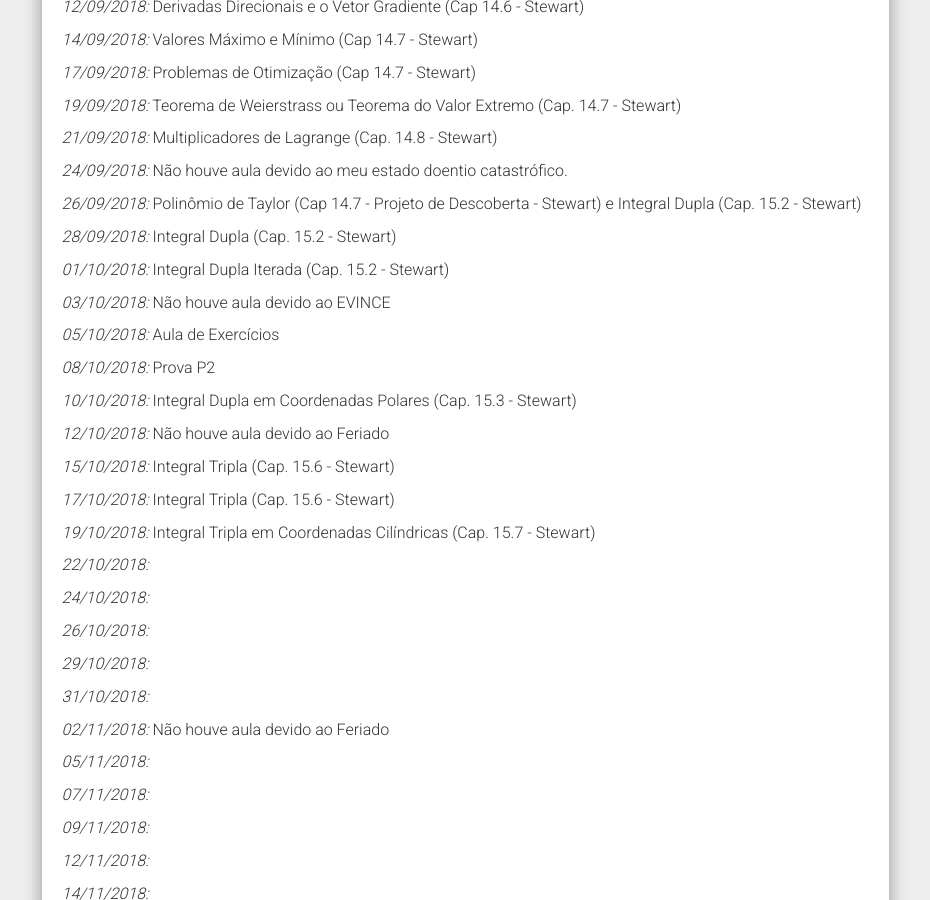
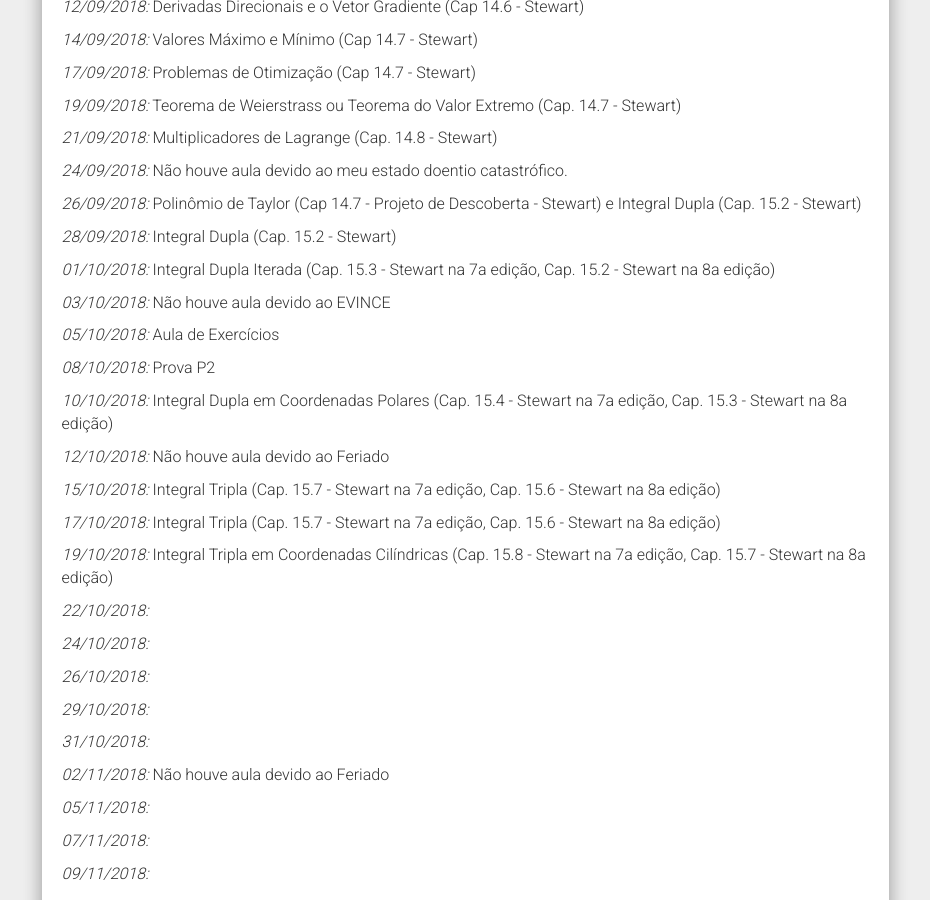
Before and after one commit to chunggnuhc/chunggnuhc.github.io, a Jekyll site: the page built from CMA211AD-Calc2-2sem2018.md, in a window 1280 px wide and 900 px high, scrolled down 2776 px. Shown: the whole window, without its empty margins (321-1251 px from the left). Built offline with Jekyll 4.4.1, drawn with Linux system fonts in a browser that asks for light colours; nearby versions of some CDN libraries.

Commit message:
Update CMA211-AD cronog

```diff
--- a/CMA211AD-Calc2-2sem2018.md
+++ b/CMA211AD-Calc2-2sem2018.md
@@ -161,7 +161,7 @@
 
   _28/09/2018:_ Integral Dupla (Cap. 15.2 - Stewart)
 
-  _01/10/2018:_ Integral Dupla Iterada (Cap. 15.2 - Stewart)
+  _01/10/2018:_ Integral Dupla Iterada (Cap. 15.3 - Stewart na 7a edição, Cap. 15.2 - Stewart na 8a edição)
 
   _03/10/2018:_ Não houve aula devido ao EVINCE
 
@@ -169,15 +169,15 @@
 
   _08/10/2018:_ Prova P2
 
-  _10/10/2018:_ Integral Dupla em Coordenadas Polares (Cap. 15.3 - Stewart)
+  _10/10/2018:_ Integral Dupla em Coordenadas Polares (Cap. 15.4 - Stewart na 7a edição, Cap. 15.3 - Stewart na 8a edição)
 
   _12/10/2018:_ Não houve aula devido ao Feriado
 
-  _15/10/2018:_ Integral Tripla (Cap. 15.6 - Stewart)
+  _15/10/2018:_ Integral Tripla (Cap. 15.7 - Stewart na 7a edição, Cap. 15.6 - Stewart na 8a edição)
 
-  _17/10/2018:_ Integral Tripla (Cap. 15.6 - Stewart)
+  _17/10/2018:_ Integral Tripla (Cap. 15.7 - Stewart na 7a edição, Cap. 15.6 - Stewart na 8a edição)
 
-  _19/10/2018:_ Integral Tripla em Coordenadas Cilíndricas (Cap. 15.7 - Stewart)
+  _19/10/2018:_ Integral Tripla em Coordenadas Cilíndricas (Cap. 15.8 - Stewart na 7a edição, Cap. 15.7 - Stewart na 8a edição)
 
   _22/10/2018:_
 
```
